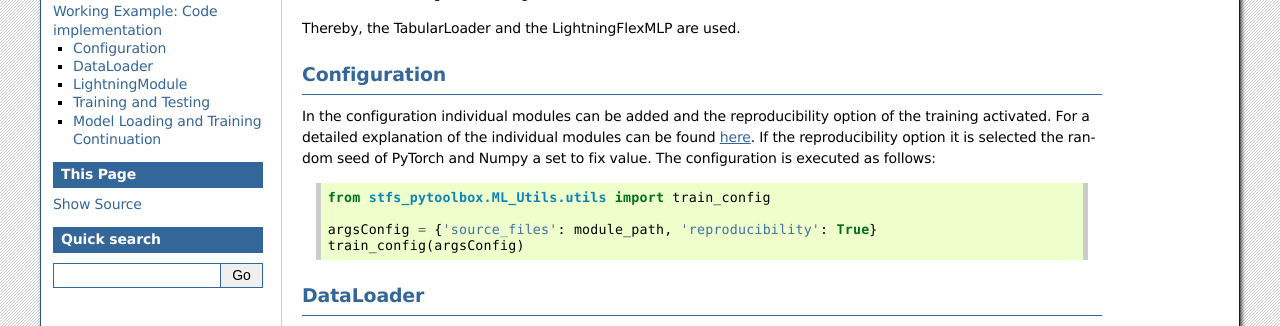
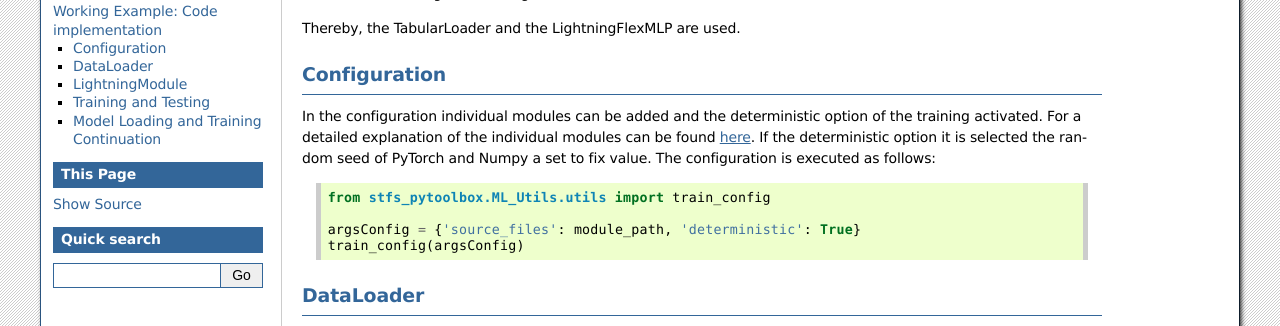
Before and after one commit to pascal-roth/thundertorch, a Sphinx documentation site: the page built from source/ML_utils/working_examples/working_example_code.rst, in a window 1280 px wide and 900 px high. Shown: the part 247-573 px from the top of the window. Built offline with Sphinx 7.4.7, drawn with Linux system fonts in a browser that asks for light colours; formulas are drawn with MathJax 3; pages that are not in the unit, such as notebooks, are missing from menus.

Commit message:
Changed keyword reproducibility to deterministic

```diff
--- a/source/ML_utils/working_examples/working_example_code.rst
+++ b/source/ML_utils/working_examples/working_example_code.rst
@@ -16,17 +16,17 @@ Configuration
 -------------
 
 In the configuration individual modules can be added and the
-reproducibility option of the training activated. For a detailed
+deterministic option of the training activated. For a detailed
 explanation of the individual modules can be found
 `here <../getting_started/Individualized_modules.html>`__. If the
-reproducibility option it is selected the random seed of PyTorch and
+deterministic option it is selected the random seed of PyTorch and
 Numpy a set to fix value. The configuration is executed as follows:
 
 .. code:: python
 
     from stfs_pytoolbox.ML_Utils.utils import train_config
 
-    argsConfig = {'source_files': module_path, 'reproducibility': True}
+    argsConfig = {'source_files': module_path, 'deterministic': True}
     train_config(argsConfig)
 
 DataLoader
--- a/source/ML_utils/working_examples/working_example_yaml.rst
+++ b/source/ML_utils/working_examples/working_example_yaml.rst
@@ -16,7 +16,7 @@ that the following yaml_file for the single model training is obtained:
 
 config:
   source_files: individual_fct
-  reproducibility: True
+  deterministic: True
 
 DataLoader:
   type: TabularLoader
@@ -108,7 +108,7 @@ discussed in detail:
    -  the “source_files” key is used to add individual modules, its
       usage is explained in `Individual Modules
       Tutorial <../getting_started/Individualized_modules.html>`__
-   -  the “reproducibility” key is used to make training and tesing
+   -  the “deterministic” key is used to make training and tesing
       reproducable. If it is selected the random seed of PyTorch and
       Numpy a set to fix value
 
```
